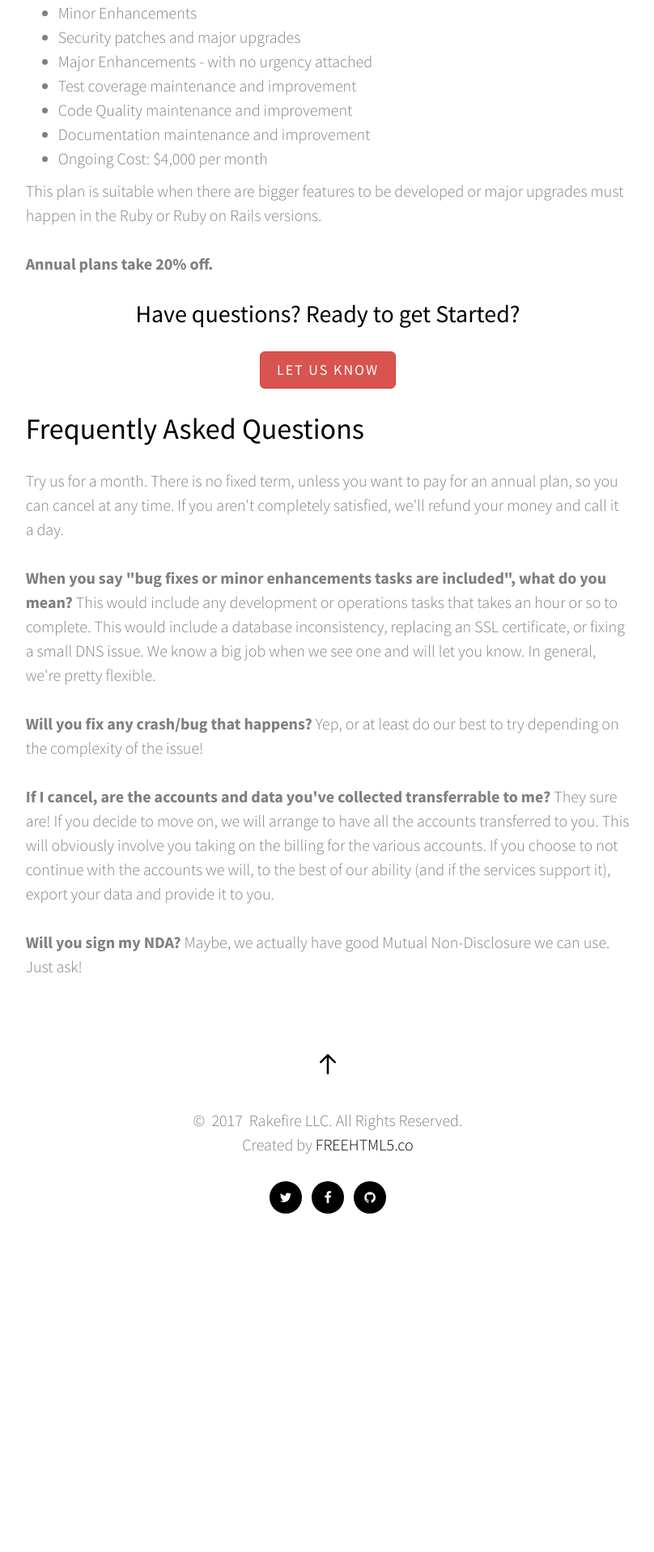
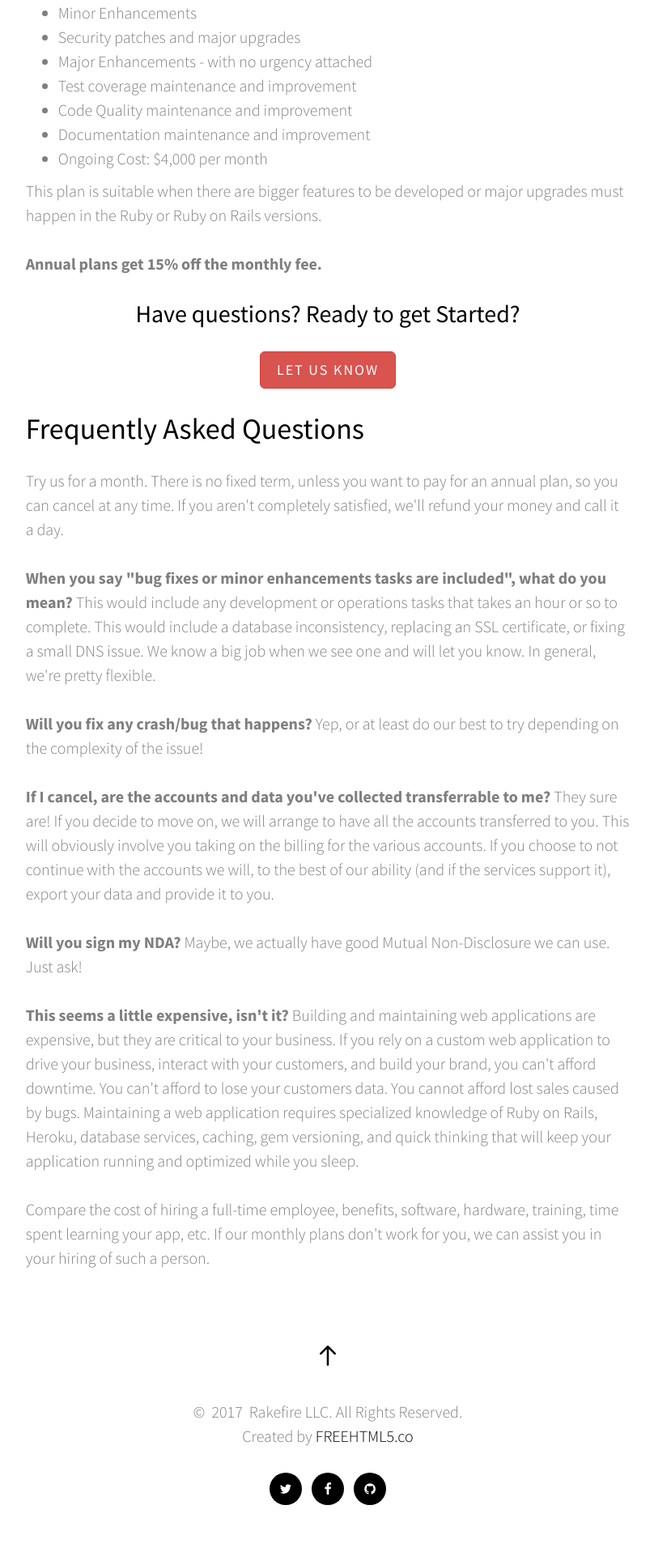
Before and after one commit to Rakefire/rakefire.github.io, a Jekyll site: the page built from rails-maintenance.html, in a window 1280 px wide. Shown: the part 1827-3744 px from the top of the page at 81% size, without its empty margins (235-1043 px from the left). Built offline with Jekyll 4.4.1, drawn with Linux system fonts in a browser that asks for light colours; some web fonts are replaced; before the commit the page ends 3384 px from its top, so only the background shows below that.

Commit message:
Adding another FAQ question

```diff
--- a/css/style.scss
+++ b/css/style.scss
@@ -1482,3 +1482,9 @@ h1, h2, h3, h4, h5, h6 {
 // 		@include inline-block;
 // 	}
 // }
+
+///// Customizations
+
+.faq .question {
+  padding-bottom: 1.5em;
+}
--- a/rails-maintenance.html
+++ b/rails-maintenance.html
@@ -86,7 +86,7 @@ layout: page
               <p class="ideal editable">This plan is suitable when there are bigger features to be developed or major upgrades must happen in the Ruby or Ruby on Rails versions.</p>
             </section>
 
-            <b class="editable">Annual plans take 20% off.</b>
+            <b class="editable">Annual plans get 15% off the monthly fee.</b>
 
             <div class='text-center'>
               </br>
@@ -102,15 +102,33 @@ layout: page
 
               <p class="editable">
               Try us for a month. There is no fixed term, unless you want to pay for an annual plan, so you can cancel at any time. If you aren't completely satisfied, we'll refund your money and call it a day.
-              <br/><br/>
-            <b>When you say "bug fixes or minor enhancements tasks are included", what do you mean?</b> This would include any development or operations tasks that takes an hour or so to complete. This would include a database inconsistency, replacing an SSL certificate, or fixing a small DNS issue. We know a big job when we see one and will let you know. In general, we're pretty flexible.
-<br/><br/>
+                <div class="question">
+                  <b>When you say "bug fixes or minor enhancements tasks are included", what do you mean?</b>
+                  This would include any development or operations tasks that takes an hour or so to complete. This would include a database inconsistency, replacing an SSL certificate,
+                  or fixing a small DNS issue. We know a big job when we see one and will let you know. In general, we're pretty flexible.
+                </div>
 
-            <b>Will you fix any crash/bug that happens?</b> Yep, or at least do our best to try depending on the complexity of the issue!
-<br/><br/>
-            <b>If I cancel, are the accounts and data you've collected transferrable to me?</b> They sure are! If you decide to move on, we will arrange to have all the accounts transferred to you. This will obviously involve you taking on the billing for the various accounts. If you choose to not continue with the accounts we will, to the best of our ability (and if the services support it), export your data and provide it to you.
-<br/><br/>
-            <b>Will you sign my NDA?</b> Maybe, we actually have good Mutual Non-Disclosure we can use. Just ask!
+                <div class="question">
+                  <b>Will you fix any crash/bug that happens?</b>
+                  Yep, or at least do our best to try depending on the complexity of the issue!
+                </div>
+
+                <div class="question">
+                  <b>If I cancel, are the accounts and data you've collected transferrable to me?</b>
+                  They sure are! If you decide to move on, we will arrange to have all the accounts transferred to you. This will obviously involve you taking on the billing for the various
+                  accounts. If you choose to not continue with the accounts we will, to the best of our ability (and if the services support it), export your data and provide it to you.
+                </div>
+
+                <div class="question">
+                  <b>Will you sign my NDA?</b>
+                  Maybe, we actually have good Mutual Non-Disclosure we can use. Just ask!
+                </div>
+
+                <div class="question">
+                  <b>This seems a little expensive, isn't it?</b>
+                  Building and maintaining web applications are expensive, but they are critical to your business. If you rely on a custom web application to drive your business, interact with your customers, and build your brand, you can't afford downtime. You can't afford to lose your customers data. You cannot afford lost sales caused by bugs. Maintaining a web application requires specialized knowledge of Ruby on Rails, Heroku, database services, caching, gem versioning, and quick thinking that will keep your application running and optimized while you sleep.<br/><br/>
+                  Compare the cost of hiring a full-time employee, benefits, software, hardware, training, time spent learning your app, etc. If our monthly plans don't work for you, we can assist you in your hiring of such a person.
+                </div>
           </div>
         </div>
       </div>
```
